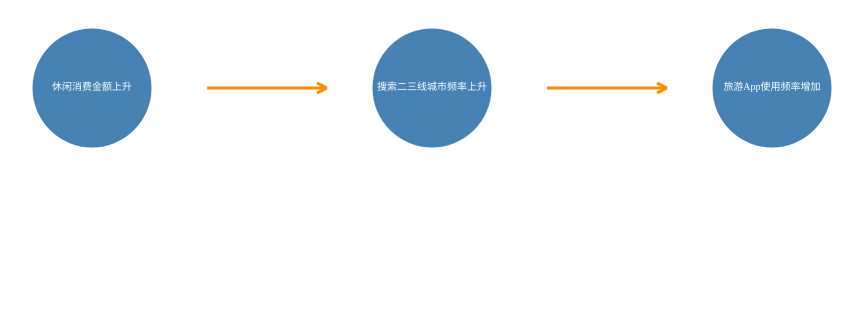
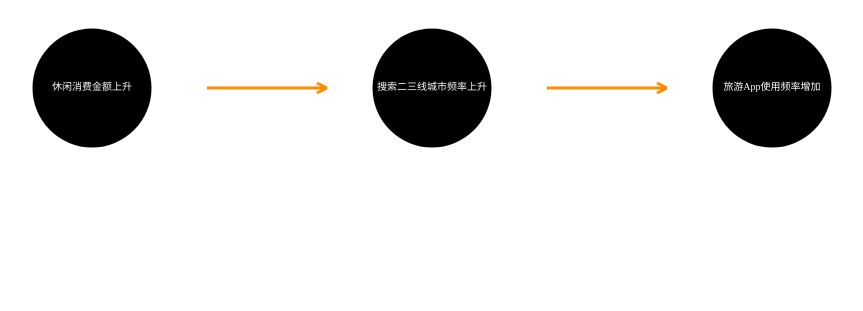
Before and after one commit to Shim19/flowchart2, a plain HTML site: page index.html in a window 1280 px wide. Shown: the whole page, without its empty margins (11-874 px from the left). Drawn offline with nearby package versions, Linux system fonts and the light colour scheme.

Commit message:
Update index.html

```diff
--- a/index.html
+++ b/index.html
@@ -91,7 +91,7 @@
                         })
                         // .delay(function(d) {return 300*d.sequence;
                         // })
-                     .attr("fill", function(d){if (d.ID<=9 || d.ID==27 ) {return "steelblue";}
+                     .attr("fill", function(d){if (d.ID<=9 || d.ID==27 ) {return "stellblue";}
 					 else {return "#548B54";}})
 
                 ;
```
